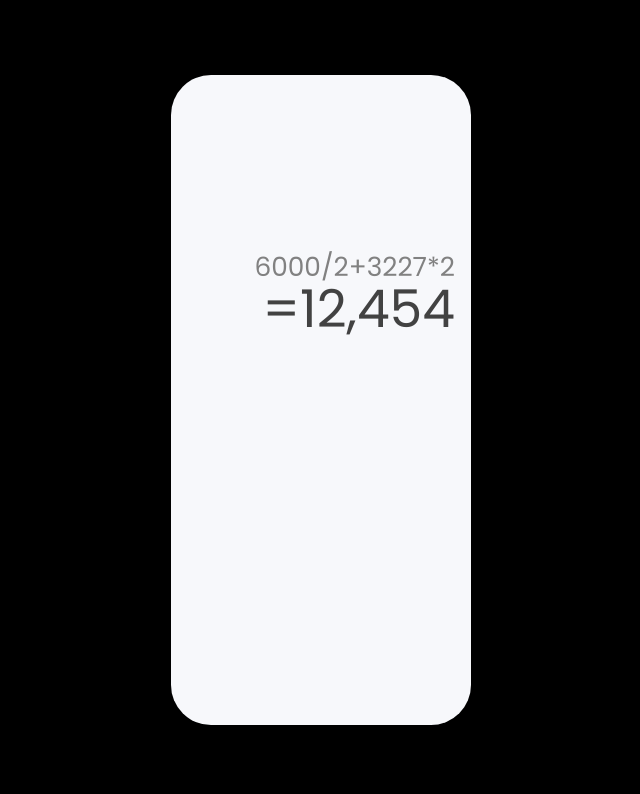
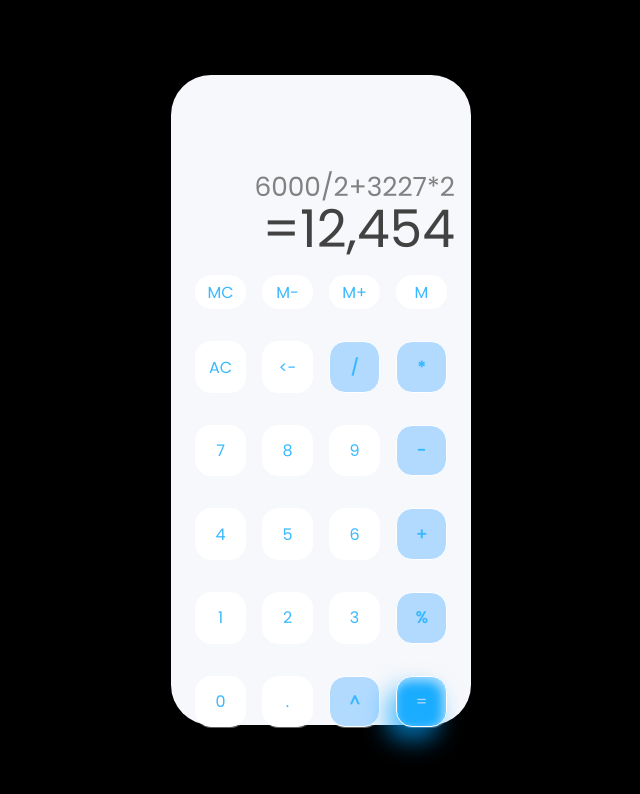
Before and after one commit to Navid079/vueCalculator, a Vue app: page / in a window 1280 px wide. Shown: the top 794 px of the page, without its empty margins (319-959 px from the left). Built offline with nearby package versions, Linux system fonts and the light colour scheme.

Commit message:
keyboard styles completed and key component added

```diff
--- a/src/App.vue
+++ b/src/App.vue
@@ -40,11 +40,11 @@ const result = ref("=12,454");
   flex-direction: column;
   justify-content: space-between;
   align-items: center;
+  border-radius: 40px;
 }
 
 .calculator.light {
   background-color: #F7F8FB;
-  backdrop-filter: 102px;
-  border-radius: 40px;
+  backdrop-filter: blur(102px);
 }
 </style>
--- /dev/null
+++ b/src/components/Key.vue
@@ -0,0 +1,56 @@
+<script setup>
+const props = defineProps({
+  text: String,
+  isHalf: Boolean,
+  isCommand: Boolean,
+  isSubmit: Boolean,
+});
+
+const emits = defineEmits(['click']);
+</script>
+
+<template>
+  <button
+    @click="e => emits('click', e)"
+    :class="{
+      key: true,
+      half: props.isHalf,
+      command: props.isCommand,
+      submit: props.isSubmit,
+    }"
+  >
+    {{ props.text }}
+  </button>
+</template>
+
+<style scoped>
+.key {
+  all: unset;
+  background-color: white;
+  border: 1px solid white;
+  display: flex;
+  justify-content: center;
+  align-items: center;
+  width: 6.2vmin;
+  height: 6.2vmin;
+  backdrop-filter: blur(1.2vmin);
+  border-radius: 16px;
+  color: #38b9ff;
+}
+
+.half {
+  height: 4vmin;
+}
+
+.command {
+  background-color: #b2daff;
+  font-weight: bolder;
+}
+
+.submit {
+  background-color: #19acff;
+  box-shadow: -9px 13px 23px rgba(0, 163, 255, 0.65),
+    inset -3px 4px 11px #b0dfff;
+  color: #b2daff;
+}
+</style>
--- a/src/components/Keyboard.vue
+++ b/src/components/Keyboard.vue
@@ -1,12 +1,58 @@
-<script setup></script>
+<script setup>
+import Key from './Key.vue';
+</script>
 
 <template>
-  <div class="keyboard"></div>
+  <div class="keyboard">
+    <div class="keyboard-row">
+      <Key :is-half="true" text="MC" />
+      <Key :is-half="true" text="M-" />
+      <Key :is-half="true" text="M+" />
+      <Key :is-half="true" text="M" />
+    </div>
+    <div class="keyboard-row">
+      <Key text="AC" />
+      <Key text="<-" />
+      <Key text="/" :is-command="true" />
+      <Key text="*" :is-command="true" />
+    </div>
+    <div class="keyboard-row">
+      <Key text="7" />
+      <Key text="8" />
+      <Key text="9" />
+      <Key text="-" :is-command="true" />
+    </div>
+    <div class="keyboard-row">
+      <Key text="4" />
+      <Key text="5" />
+      <Key text="6" />
+      <Key text="+" :is-command="true" />
+    </div>
+    <div class="keyboard-row">
+      <Key text="1" />
+      <Key text="2" />
+      <Key text="3" />
+      <Key text="%" :is-command="true" />
+    </div>
+    <div class="keyboard-row">
+      <Key text="0" />
+      <Key text="." />
+      <Key text="^" :is-command="true" />
+      <Key text="=" :is-submit="true" />
+    </div>
+  </div>
 </template>
 
 <style>
 .keyboard {
-  height: 48.2vmin;
-  border-radius: 1.25rem;
+  width: 100%;
+  height: 58.2vmin;
+}
+
+.keyboard-row {
+  display: flex;
+  width: 100%;
+  padding: 1rem;
+  justify-content: space-around;
 }
 </style>
--- a/src/components/Monitor.vue
+++ b/src/components/Monitor.vue
@@ -18,7 +18,7 @@ const props = defineProps({
 
 <style>
 .monitor {
-  height: 33vmin;
+  height: 23vmin;
   width: 100%;
   font-size: 3rem;
   padding: 10.2vmin 1rem 0 1rem;
```
